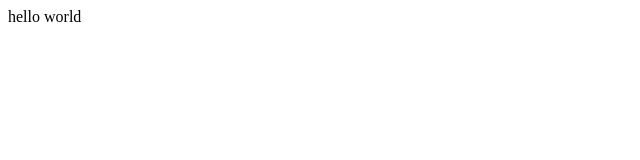
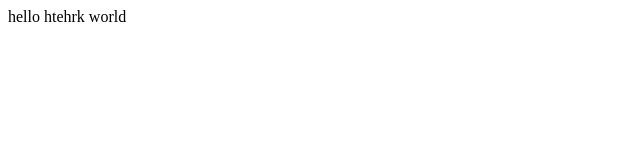
Before and after one commit to ansdoe/demo_test, a plain HTML site: page index.html in a window 1280 px wide. Shown: the full height of the page, 0-640 px from the left. Drawn offline with Linux system fonts and the light colour scheme.

Commit message:
modified

```diff
--- a/index.html
+++ b/index.html
@@ -1 +1 @@
-<html>hello world</html>
+<html>hello  htehrk world</html>
```
